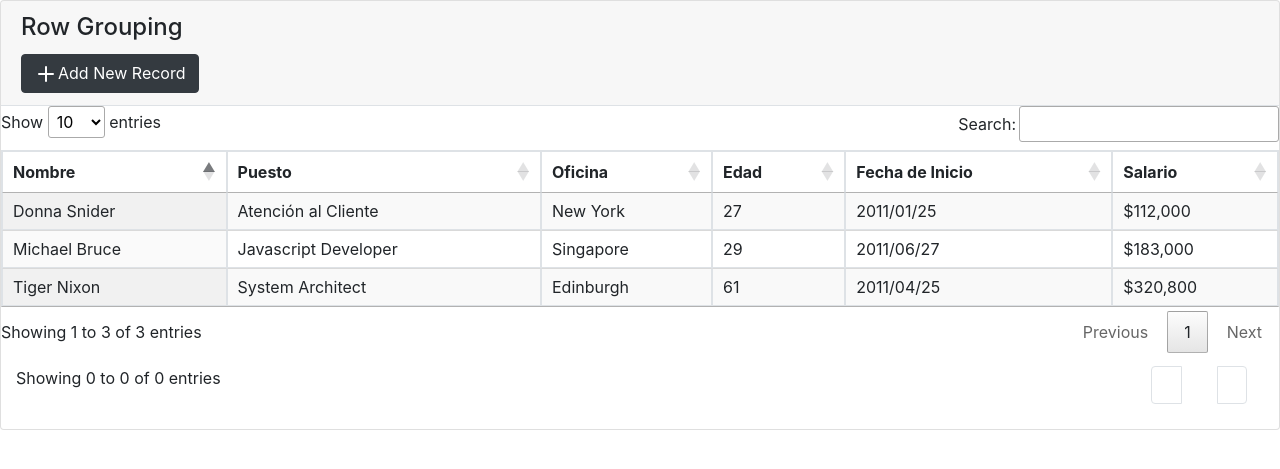
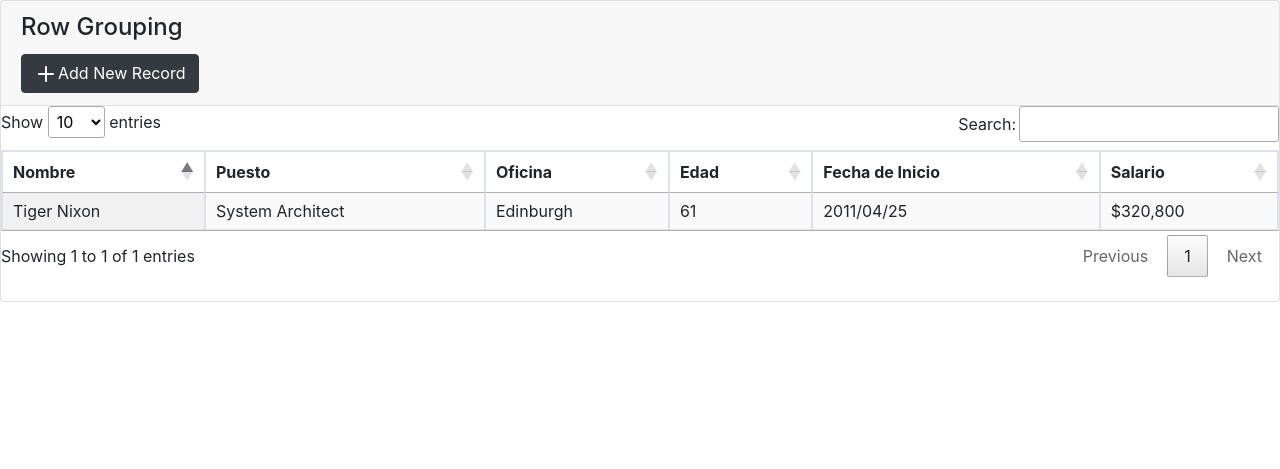
Before and after one commit to roccacr/appraven, a PHP site: page /views/pages/usuario/usuario.php in a window 1280 px wide. Shown: the top 469 px of the page. Run offline with PHP 8.4, Linux system fonts and the light colour scheme; some libraries are stand-ins or nearby versions.

Commit message:
asasasas

```diff
--- a/views/pages/usuario/actions/list.php
+++ b/views/pages/usuario/actions/list.php
@@ -33,37 +33,11 @@
                                     <td>2011/04/25</td>
                                     <td>$320,800</td>
                                 </tr>
-
-
-                                <tr>
-                                    <td>Michael Bruce</td>
-                                    <td>Javascript Developer</td>
-                                    <td>Singapore</td>
-                                    <td>29</td>
-                                    <td>2011/06/27</td>
-                                    <td>$183,000</td>
-                                </tr>
-                                <tr>
-                                    <td>Donna Snider</td>
-                                    <td>Atención al Cliente</td>
-                                    <td>New York</td>
-                                    <td>27</td>
-                                    <td>2011/01/25</td>
-                                    <td>$112,000</td>
-                                </tr>
                             </tbody>
                         </table>
+                        <br>
                         <div class="d-flex justify-content-between mx-0 row">
                             <div class="col-sm-12 col-md-6">
-                                <div class="dataTables_info" id="DataTables_Table_2_info" role="status" aria-live="polite">Showing 0 to 0 of 0 entries</div>
-                            </div>
-                            <div class="col-sm-12 col-md-6">
-                                <div class="dataTables_paginate paging_simple_numbers" id="DataTables_Table_2_paginate">
-                                    <ul class="pagination">
-                                        <li class="paginate_button page-item previous disabled" id="DataTables_Table_2_previous"><a href="#" aria-controls="DataTables_Table_2" data-dt-idx="0" tabindex="0" class="page-link">&nbsp;</a></li>
-                                        <li class="paginate_button page-item next disabled" id="DataTables_Table_2_next"><a href="#" aria-controls="DataTables_Table_2" data-dt-idx="1" tabindex="0" class="page-link">&nbsp;</a></li>
-                                    </ul>
-                                </div>
                             </div>
                         </div>
                     </div>
```
